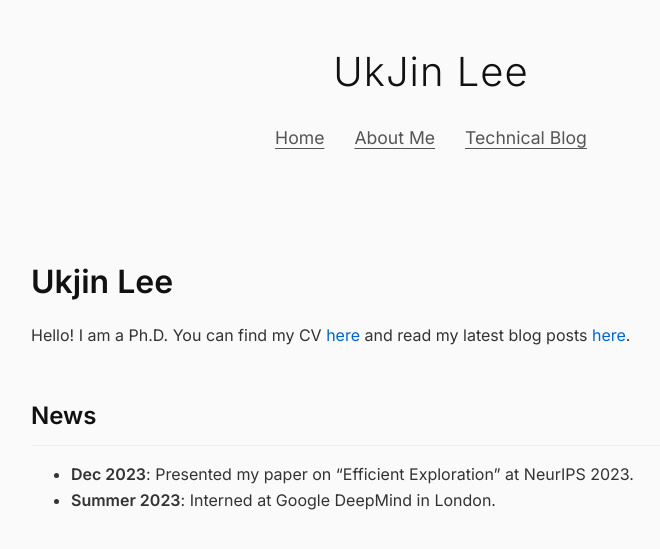
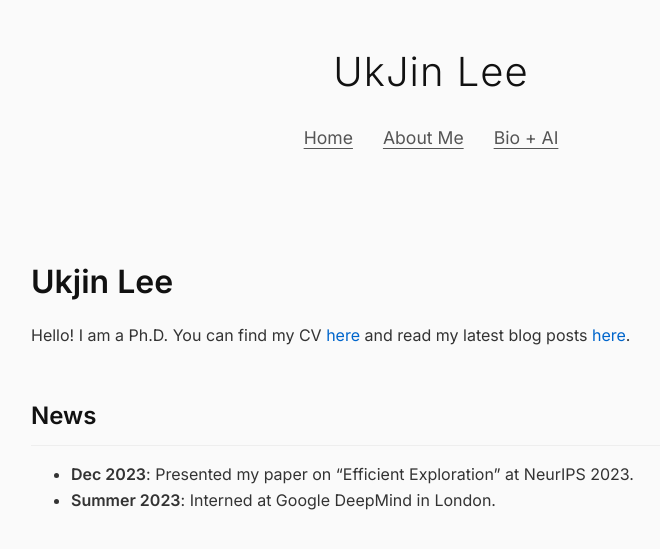
Before and after one commit to ukjinlee101/ukjinlee101.github.io, a Jekyll site: the page built from index.md, in a window 1280 px wide. Shown: the top 549 px of the page, without its empty margins (209-869 px from the left). Built offline with Jekyll 4.4.1, drawn with Linux system fonts in a browser that asks for light colours.

Commit message:
antigravity

```diff
--- a/Gemfile
+++ b/Gemfile
@@ -5,3 +5,6 @@ gem "github-pages", group: :jekyll_plugins
 group :jekyll_plugins do
   gem "jekyll-feed"
 end
+
+gem "webrick"
+gem "ffi", "~> 1.16.0" # Clean ffi version for Ruby < 3.0
--- a/_includes/header.html
+++ b/_includes/header.html
@@ -3,8 +3,8 @@
         <div class="site-title-static">{{ site.title | escape }}</div>
         <nav class="site-nav-centered">
             <a href="{{ " /" | relative_url }}">Home</a>
-            <a href="{{ " /cv" | relative_url }}">About Me</a>
-            <a href="{{ " /blog" | relative_url }}">Technical Blog</a>
+            <a href="{{ " /cv/" | relative_url }}">About Me</a>
+            <a href="{{ " /blog/" | relative_url }}">Bio + AI</a>
         </nav>
     </div>
 </header>
```
